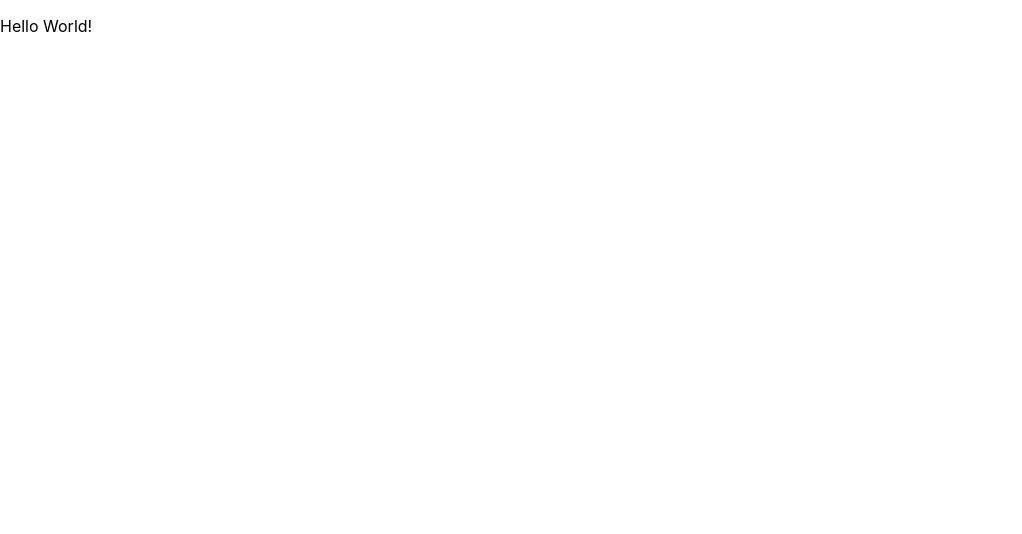
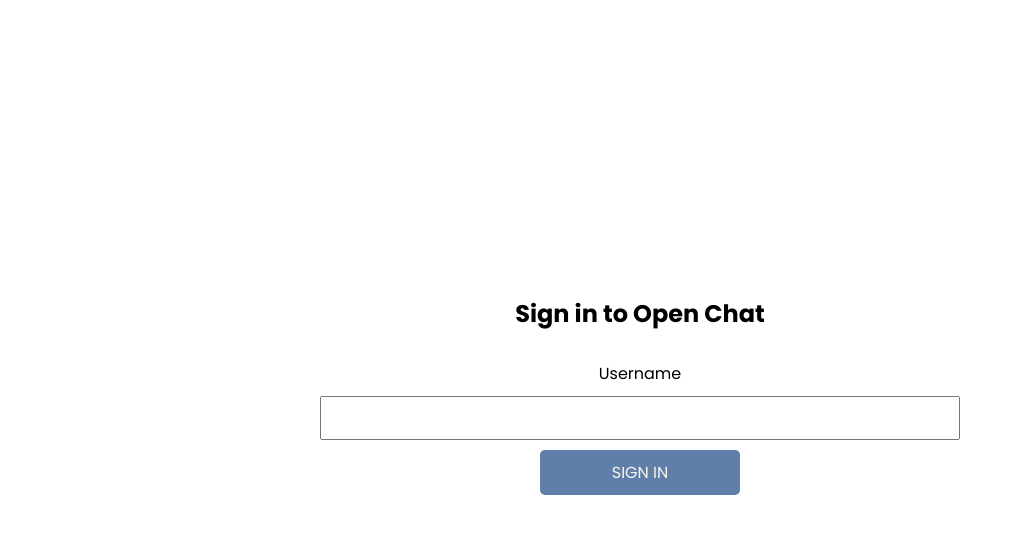
Before and after one commit to ellaflo/my-chat-app, a React (Create React App) app in the folder client/: page / in a window 1280 px wide. Shown: the top 534 px of the page, without its empty margins (0-1022 px from the left). Built offline with nearby package versions, Linux system fonts and the light colour scheme; no server answers.

Commit message:
index.css updated

```diff
--- a/client/src/App.js
+++ b/client/src/App.js
@@ -1,13 +1,20 @@
 import './App.css';
+import { BrowserRouter, Routes, Route } from 'react-router-dom';
+import Home from './components/Home';
+import ChatPage from './components/ChatPage';
 import socketIO from 'socket.io-client';
+
 const socket = socketIO.connect('http://localhost:4000');
-
-
 function App() {
   return (
-    <div>
-      <p>Hello World!</p>
-    </div>
+    <BrowserRouter>
+      <div>
+        <Routes>
+          <Route path="/" element={<Home socket={socket} />}></Route>
+          <Route path="/chat" element={<ChatPage socket={socket} />}></Route>
+        </Routes>
+      </div>
+    </BrowserRouter>
   );
 }
 
--- a/client/src/index.css
+++ b/client/src/index.css
@@ -1,13 +1,155 @@
-body {
+@import url('https://fonts.googleapis.com/css2?family=Poppins:wght@100;200;300;400;500;600;700;800;900&display=swap');
+
+* {
+  box-sizing: border-box;
   margin: 0;
-  font-family: -apple-system, BlinkMacSystemFont, 'Segoe UI', 'Roboto', 'Oxygen',
-    'Ubuntu', 'Cantarell', 'Fira Sans', 'Droid Sans', 'Helvetica Neue',
-    sans-serif;
-  -webkit-font-smoothing: antialiased;
-  -moz-osx-font-smoothing: grayscale;
+  padding: 0;
+  font-family: 'Poppins', sans-serif;
+}
+.home__container {
+  width: 100%;
+  height: 100vh;
+  display: flex;
+  flex-direction: column;
+  justify-content: center;
+  align-items: center;
+}
+.home__container > * {
+  margin-bottom: 10px;
+}
+.home__header {
+  margin-bottom: 30px;
+}
+.username__input {
+  padding: 10px;
+  width: 50%;
+}
+.home__cta {
+  width: 200px;
+  padding: 10px;
+  font-size: 16px;
+  cursor: pointer;
+  background-color: #607eaa;
+  color: #f9f5eb;
+  outline: none;
+  border: none;
+  border-radius: 5px;
+}
+.chat {
+  width: 100%;
+  height: 100vh;
+  display: flex;
+  align-items: center;
+}
+.chat__sidebar {
+  height: 100%;
+  background-color: #f9f5eb;
+  flex: 0.2;
+  padding: 20px;
+  border-right: 1px solid #fdfdfd;
+}
+.chat__main {
+  height: 100%;
+  flex: 0.8;
+}
+.chat__header {
+  margin: 30px 0 20px 0;
+}
+.chat__users > * {
+  margin-bottom: 10px;
+  color: #607eaa;
+  font-size: 14px;
+}
+.online__users > * {
+  margin-bottom: 10px;
+  color: rgb(238, 102, 102);
+  font-style: italic;
+}
+.chat__mainHeader {
+  width: 100%;
+  height: 10vh;
+  display: flex;
+  align-items: center;
+  justify-content: space-between;
+  padding: 20px;
+  background-color: #f9f5eb;
+}
+.leaveChat__btn {
+  padding: 10px;
+  width: 150px;
+  border: none;
+  outline: none;
+  background-color: #d1512d;
+  cursor: pointer;
+  color: #eae3d2;
+}
+.message__container {
+  width: 100%;
+  height: 80vh;
+  background-color: #fff;
+  padding: 20px;
+  overflow-y: scroll;
 }
 
-code {
-  font-family: source-code-pro, Menlo, Monaco, Consolas, 'Courier New',
-    monospace;
+.message__container > * {
+  margin-bottom: 10px;
 }
+.chat__footer {
+  padding: 10px;
+  background-color: #f9f5eb;
+  height: 10vh;
+}
+.form {
+  width: 100%;
+  height: 100%;
+  display: flex;
+  align-items: center;
+  justify-content: space-between;
+}
+.message {
+  width: 80%;
+  height: 100%;
+  border-radius: 10px;
+  border: 1px solid #ddd;
+  outline: none;
+  padding: 15px;
+}
+.sendBtn {
+  width: 150px;
+  background-color: green;
+  padding: 10px;
+  border: none;
+  outline: none;
+  color: #eae3d2;
+  cursor: pointer;
+}
+.sendBtn:hover {
+  background-color: rgb(129, 201, 129);
+}
+.message__recipient {
+  background-color: #f5ccc2;
+  width: 300px;
+  padding: 10px;
+  border-radius: 10px;
+  font-size: 15px;
+}
+.message__sender {
+  background-color: rgb(194, 243, 194);
+  max-width: 300px;
+  padding: 10px;
+  border-radius: 10px;
+  margin-left: auto;
+  font-size: 15px;
+}
+.message__chats > p {
+  font-size: 13px;
+}
+.sender__name {
+  text-align: right;
+}
+.message__status {
+  position: fixed;
+  bottom: 50px;
+  font-size: 13px;
+  font-style: italic;
+}
```
